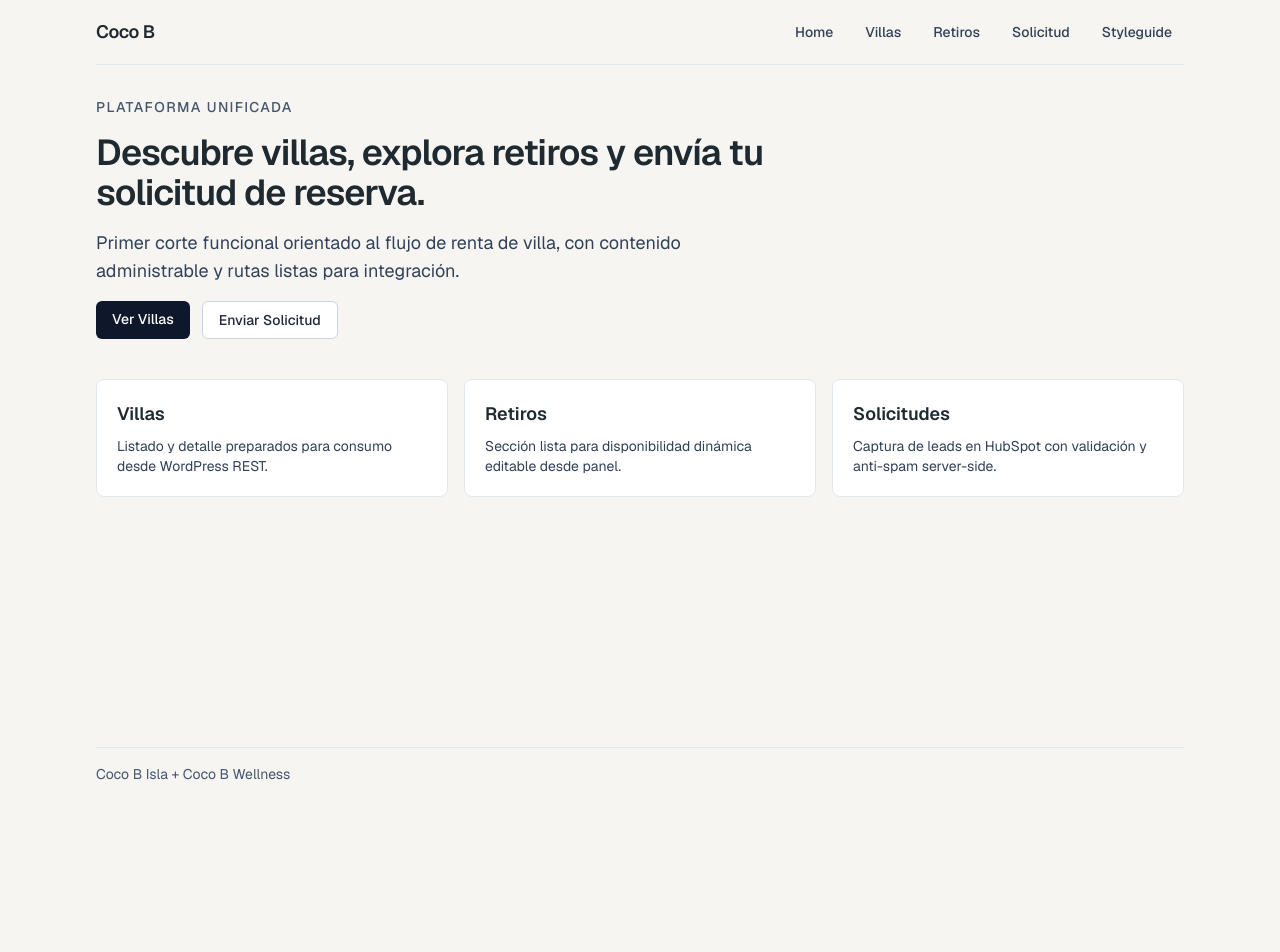
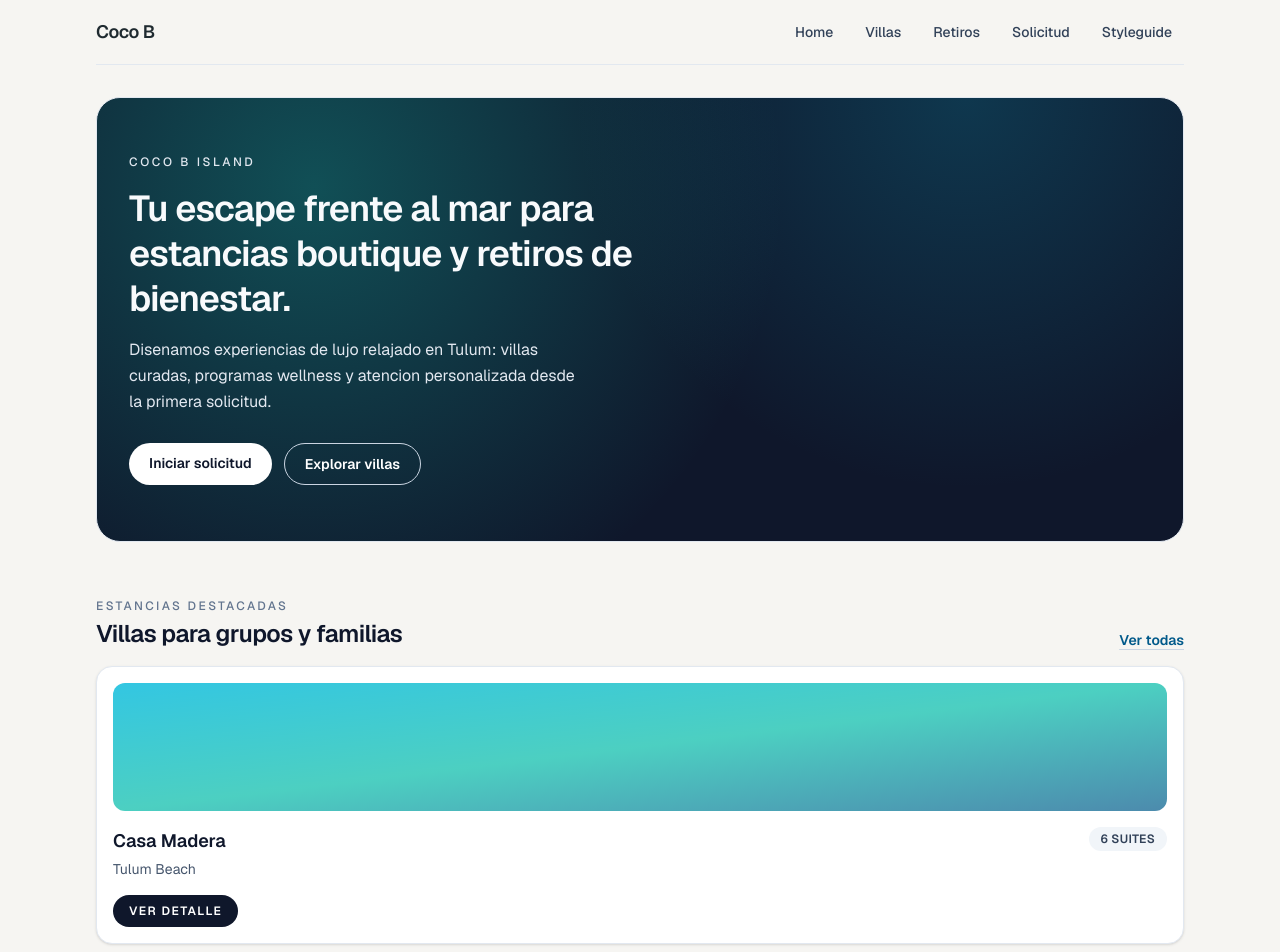
Before and after one commit to Tiggreee/Triple_Island, a Next.js app: page / in a window 1280 px wide. Shown: the top 952 px of the page. Before the commit the page ends 800 px from the top, so only its background shows below. Built offline with nearby package versions, Linux system fonts and the light colour scheme.

Commit message:
initial commit

```diff
--- a/src/app/page.tsx
+++ b/src/app/page.tsx
@@ -1,65 +1,287 @@
 import Link from "next/link";
-import { getRetreats, getVillas } from "@/lib/wp-fetchers";
+import {
+  getPackages,
+  getRetreats,
+  getTestimonials,
+  getVillas,
+} from "@/lib/wp-fetchers";
+
+function stripHtml(input: string) {
+  return input.replace(/<[^>]*>/g, "").trim();
+}
 
 export default async function Home() {
-  const [villas, retreats] = await Promise.all([getVillas(), getRetreats()]);
+  const [villas, retreats, packages, testimonials] = await Promise.all([
+    getVillas(),
+    getRetreats(),
+    getPackages(),
+    getTestimonials(),
+  ]);
 
-  const villaCount = villas.length;
-  const retreatCount = retreats.length;
+  const featuredVillas = villas.slice(0, 3).map((villa) => ({
+    id: villa.id,
+    slug: villa.slug,
+    title: stripHtml(villa.title.rendered),
+    suites: villa.acf?.suites ?? 0,
+    location: villa.acf?.location ?? "Riviera Maya",
+  }));
+
+  const nextRetreats = retreats.slice(0, 3).map((retreat) => ({
+    id: retreat.id,
+    title: stripHtml(retreat.title.rendered),
+    date: retreat.acf?.start_date ?? "Fecha por confirmar",
+    type: retreat.acf?.retreat_type ?? "Wellness",
+  }));
+
+  const featuredPackages = packages.slice(0, 3).map((pkg) => ({
+    id: pkg.id,
+    title: stripHtml(pkg.title.rendered),
+    excerpt: stripHtml(pkg.excerpt?.rendered ?? "").slice(0, 90),
+    duration: pkg.acf?.duration ?? "3 noches",
+  }));
+
+  const featuredTestimonials = testimonials.slice(0, 2).map((item) => ({
+    id: item.id,
+    quote: item.acf?.quote ?? stripHtml(item.excerpt?.rendered ?? "Experiencia transformadora."),
+    author: item.acf?.author_name ?? stripHtml(item.title.rendered),
+    role: item.acf?.author_role ?? "Huesped Coco B",
+  }));
+
+  const villaFallback = [
+    {
+      id: 1,
+      slug: "villas",
+      title: "Casa Madera",
+      suites: 6,
+      location: "Tulum Beach",
+    },
+    {
+      id: 2,
+      slug: "villas",
+      title: "Villa Cielo",
+      suites: 8,
+      location: "Aldea Zama",
+    },
+    {
+      id: 3,
+      slug: "villas",
+      title: "Casa Coral",
+      suites: 5,
+      location: "Tankah Bay",
+    },
+  ];
+
+  const retreatFallback = [
+    { id: 1, title: "Reset Caribe", date: "Oct 12, 2026", type: "Yoga + Breathwork" },
+    { id: 2, title: "Nourish Retreat", date: "Nov 06, 2026", type: "Cocina Consciente" },
+    { id: 3, title: "Radiant Women", date: "Dec 01, 2026", type: "Wellness Femenino" },
+  ];
+
+  const packageFallback = [
+    { id: 1, title: "Stay + Spa", excerpt: "Hospedaje boutique con ritual de spa incluido.", duration: "2 noches" },
+    { id: 2, title: "Villa Escape", excerpt: "Villa privada con servicio de chef y concierge.", duration: "4 noches" },
+    { id: 3, title: "Retreat Week", excerpt: "Programa inmersivo con actividades diarias.", duration: "6 noches" },
+  ];
+
+  const testimonialFallback = [
+    {
+      id: 1,
+      quote: "Cada detalle estuvo pensado para desconectar y volver con claridad.",
+      author: "Sofia R.",
+      role: "Guest, Mexico City",
+    },
+    {
+      id: 2,
+      quote: "La mezcla de naturaleza, arquitectura y servicio fue impecable.",
+      author: "Daniel M.",
+      role: "Guest, Monterrey",
+    },
+  ];
+
+  const villasToShow = featuredVillas.length > 0 ? featuredVillas : villaFallback;
+  const retreatsToShow = nextRetreats.length > 0 ? nextRetreats : retreatFallback;
+  const packagesToShow = featuredPackages.length > 0 ? featuredPackages : packageFallback;
+  const testimonialsToShow =
+    featuredTestimonials.length > 0 ? featuredTestimonials : testimonialFallback;
 
   return (
-    <section className="space-y-10">
-      <div className="space-y-4">
-        <p className="text-sm font-medium uppercase tracking-widest text-slate-600">
-          Plataforma Unificada
-        </p>
-        <h1 className="max-w-3xl text-3xl font-semibold tracking-tight sm:text-4xl">
-          Descubre villas, explora retiros y envía tu solicitud de reserva.
-        </h1>
-        <p className="max-w-2xl text-base text-slate-700 sm:text-lg">
-          Primer corte funcional orientado al flujo de renta de villa, con
-          contenido administrable y rutas listas para integración.
-        </p>
-        <div className="flex flex-wrap gap-3">
+    <div className="space-y-10 pb-4 sm:space-y-14">
+      <section className="overflow-hidden rounded-3xl border border-slate-200 bg-slate-900 text-slate-50">
+        <div className="bg-[radial-gradient(circle_at_20%_20%,rgba(20,184,166,0.35),transparent_50%),radial-gradient(circle_at_80%_0%,rgba(14,116,144,0.35),transparent_40%)] px-5 py-12 sm:px-8 sm:py-14">
+          <p className="text-xs font-medium uppercase tracking-[0.22em] text-slate-200">
+            Coco B Island
+          </p>
+          <h1 className="mt-4 max-w-xl text-3xl font-semibold leading-tight tracking-tight sm:text-4xl">
+            Tu escape frente al mar para estancias boutique y retiros de bienestar.
+          </h1>
+          <p className="mt-4 max-w-md text-sm leading-relaxed text-slate-200 sm:text-base">
+            Disenamos experiencias de lujo relajado en Tulum: villas curadas,
+            programas wellness y atencion personalizada desde la primera solicitud.
+          </p>
+          <div className="mt-7 flex flex-col gap-3 sm:flex-row sm:flex-wrap">
+            <Link
+              href="/solicitud"
+              className="rounded-full bg-white px-5 py-2.5 text-center text-sm font-semibold text-slate-900 transition hover:bg-slate-200"
+            >
+              Iniciar solicitud
+            </Link>
+            <Link
+              href="/villas"
+              className="rounded-full border border-slate-300 px-5 py-2.5 text-center text-sm font-semibold text-white transition hover:bg-white/10"
+            >
+              Explorar villas
+            </Link>
+          </div>
+        </div>
+      </section>
+
+      <section className="space-y-4">
+        <div className="flex items-end justify-between gap-3">
+          <div>
+            <p className="text-xs font-medium uppercase tracking-[0.2em] text-slate-500">
+              Estancias destacadas
+            </p>
+            <h2 className="mt-1 text-2xl font-semibold tracking-tight text-slate-900">
+              Villas para grupos y familias
+            </h2>
+          </div>
           <Link
             href="/villas"
-            className="rounded-md bg-slate-900 px-4 py-2 text-sm font-medium text-white transition hover:bg-slate-700"
+            className="text-sm font-semibold text-sky-800 underline decoration-slate-300 underline-offset-4"
           >
-            Ver Villas
-          </Link>
-          <Link
-            href="/solicitud"
-            className="rounded-md border border-slate-300 bg-white px-4 py-2 text-sm font-medium text-slate-800 transition hover:bg-slate-100"
-          >
-            Enviar Solicitud
+            Ver todas
           </Link>
         </div>
-      </div>
+        <div className="space-y-3">
+          {villasToShow.map((villa) => (
+            <article
+              key={villa.id}
+              className="rounded-2xl border border-slate-200 bg-white p-4 shadow-sm"
+            >
+              <div className="h-32 rounded-xl bg-linear-to-br from-cyan-500/80 via-teal-500/70 to-sky-800/70" />
+              <div className="mt-4 flex items-start justify-between gap-4">
+                <div>
+                  <h3 className="text-lg font-semibold text-slate-900">{villa.title}</h3>
+                  <p className="mt-1 text-sm text-slate-600">{villa.location}</p>
+                </div>
+                <p className="rounded-full bg-slate-100 px-3 py-1 text-xs font-semibold uppercase tracking-wide text-slate-700">
+                  {villa.suites} suites
+                </p>
+              </div>
+              <Link
+                href={`/villas/${villa.slug}`}
+                className="mt-4 inline-flex rounded-full bg-slate-900 px-4 py-2 text-xs font-semibold uppercase tracking-[0.12em] text-white transition hover:bg-slate-700"
+              >
+                Ver detalle
+              </Link>
+            </article>
+          ))}
+        </div>
+      </section>
 
-      <div className="grid gap-4 md:grid-cols-3">
-        <article className="rounded-lg border border-slate-200 bg-white p-5">
-          <h2 className="text-lg font-semibold">Villas</h2>
-          <p className="mt-2 text-sm text-slate-700">
-            {villaCount > 0
-              ? `${villaCount} villas cargadas desde WordPress REST.`
-              : "Listado y detalle preparados para consumo desde WordPress REST."}
+      <section className="space-y-4">
+        <div>
+          <p className="text-xs font-medium uppercase tracking-[0.2em] text-slate-500">
+            Wellness calendar
           </p>
-        </article>
-        <article className="rounded-lg border border-slate-200 bg-white p-5">
-          <h2 className="text-lg font-semibold">Retiros</h2>
-          <p className="mt-2 text-sm text-slate-700">
-            {retreatCount > 0
-              ? `${retreatCount} retiros cargados para disponibilidad dinámica.`
-              : "Sección lista para disponibilidad dinámica editable desde panel."}
+          <h2 className="mt-1 text-2xl font-semibold tracking-tight text-slate-900">
+            Proximos retiros
+          </h2>
+        </div>
+        <ul className="space-y-3">
+          {retreatsToShow.map((retreat) => (
+            <li
+              key={retreat.id}
+              className="rounded-2xl border border-slate-200 bg-white p-4"
+            >
+              <p className="text-lg font-semibold text-slate-900">{retreat.title}</p>
+              <p className="mt-1 text-sm text-slate-600">{retreat.type}</p>
+              <p className="mt-3 inline-flex rounded-full bg-emerald-50 px-3 py-1 text-xs font-semibold uppercase tracking-[0.13em] text-emerald-700">
+                {retreat.date}
+              </p>
+            </li>
+          ))}
+        </ul>
+        <Link
+          href="/retiros"
+          className="inline-flex rounded-full border border-slate-300 px-5 py-2.5 text-sm font-semibold text-slate-800 transition hover:bg-slate-100"
+        >
+          Ver calendario completo
+        </Link>
+      </section>
+
+      <section className="space-y-4 rounded-2xl border border-slate-200 bg-white p-5">
+        <div>
+          <p className="text-xs font-medium uppercase tracking-[0.2em] text-slate-500">
+            Experiencias curadas
           </p>
-        </article>
-        <article className="rounded-lg border border-slate-200 bg-white p-5">
-          <h2 className="text-lg font-semibold">Solicitudes</h2>
-          <p className="mt-2 text-sm text-slate-700">
-            Captura de leads en HubSpot con validación y anti-spam server-side.
+          <h2 className="mt-1 text-2xl font-semibold tracking-tight text-slate-900">
+            Paquetes para quedarte mas
+          </h2>
+        </div>
+        <div className="space-y-3">
+          {packagesToShow.map((pkg) => (
+            <article key={pkg.id} className="rounded-xl border border-slate-200 p-4">
+              <div className="flex items-start justify-between gap-3">
+                <h3 className="text-base font-semibold text-slate-900">{pkg.title}</h3>
+                <span className="rounded-full bg-slate-100 px-3 py-1 text-xs font-medium text-slate-700">
+                  {pkg.duration}
+                </span>
+              </div>
+              <p className="mt-2 text-sm text-slate-600">{pkg.excerpt}</p>
+            </article>
+          ))}
+        </div>
+      </section>
+
+      <section className="space-y-4">
+        <div>
+          <p className="text-xs font-medium uppercase tracking-[0.2em] text-slate-500">
+            Social proof
           </p>
-        </article>
-      </div>
-    </section>
+          <h2 className="mt-1 text-2xl font-semibold tracking-tight text-slate-900">
+            Historias de nuestros huespedes
+          </h2>
+        </div>
+        <div className="space-y-3">
+          {testimonialsToShow.map((testimonial) => (
+            <article
+              key={testimonial.id}
+              className="rounded-2xl border border-slate-200 bg-white p-4"
+            >
+              <p className="text-sm leading-relaxed text-slate-700">
+                &ldquo;{testimonial.quote}&rdquo;
+              </p>
+              <p className="mt-4 text-sm font-semibold text-slate-900">{testimonial.author}</p>
+              <p className="text-xs uppercase tracking-[0.12em] text-slate-500">
+                {testimonial.role}
+              </p>
+            </article>
+          ))}
+        </div>
+      </section>
+
+      <section className="rounded-2xl border border-slate-200 bg-white p-5">
+        <h2 className="text-2xl font-semibold tracking-tight text-slate-900">
+          Disenemos tu viaje
+        </h2>
+        <p className="mt-3 text-sm leading-relaxed text-slate-600">
+          Nuestro equipo responde con propuesta personalizada segun fechas,
+          objetivo de viaje y configuracion de grupo.
+        </p>
+        <div className="mt-5 grid gap-2 text-sm text-slate-700 sm:grid-cols-2">
+          <p className="rounded-lg bg-slate-100 px-3 py-2">Respuesta inicial en 24h</p>
+          <p className="rounded-lg bg-slate-100 px-3 py-2">Opciones de villa o retiro</p>
+          <p className="rounded-lg bg-slate-100 px-3 py-2">Concierge y extras</p>
+          <p className="rounded-lg bg-slate-100 px-3 py-2">Soporte antes y durante estancia</p>
+        </div>
+        <Link
+          href="/solicitud"
+          className="mt-5 inline-flex w-full items-center justify-center rounded-full bg-sky-800 px-5 py-3 text-sm font-semibold text-white transition hover:bg-sky-700 sm:w-auto"
+        >
+          Completar formulario
+        </Link>
+      </section>
+    </div>
   );
 }
--- a/src/app/solicitud/page.tsx
+++ b/src/app/solicitud/page.tsx
@@ -1,6 +1,6 @@
 "use client";
 
-import { FormEvent, useMemo, useState } from "react";
+import { FormEvent, useState } from "react";
 
 type SubmitState =
   | { status: "idle" }
@@ -10,7 +10,6 @@ type SubmitState =
 
 export default function SolicitudPage() {
   const [submitState, setSubmitState] = useState<SubmitState>({ status: "idle" });
-  const startedAt = useMemo(() => Date.now(), []);
 
   async function onSubmit(event: FormEvent<HTMLFormElement>) {
     event.preventDefault();
@@ -24,7 +23,7 @@ export default function SolicitudPage() {
       message: String(formData.get("message") ?? ""),
       leadType: String(formData.get("leadType") ?? "solicitud"),
       website: String(formData.get("website") ?? ""),
-      startedAt: Number(formData.get("startedAt") ?? 0),
+      startedAt: Date.now(),
     };
 
     const response = await fetch("/api/lead", {
@@ -62,7 +61,6 @@ export default function SolicitudPage() {
       </div>
 
       <form onSubmit={onSubmit} className="grid gap-4 rounded-lg border border-slate-200 bg-white p-5 sm:grid-cols-2">
-        <input type="hidden" name="startedAt" value={startedAt} />
         <div className="absolute left-[-9999px] h-0 overflow-hidden opacity-0" aria-hidden="true">
           <label htmlFor="website">Sitio web</label>
           <input id="website" name="website" type="text" tabIndex={-1} autoComplete="off" />
```
Also changed, not shown: 1 other file (tests, documents, lock files or other folders).
